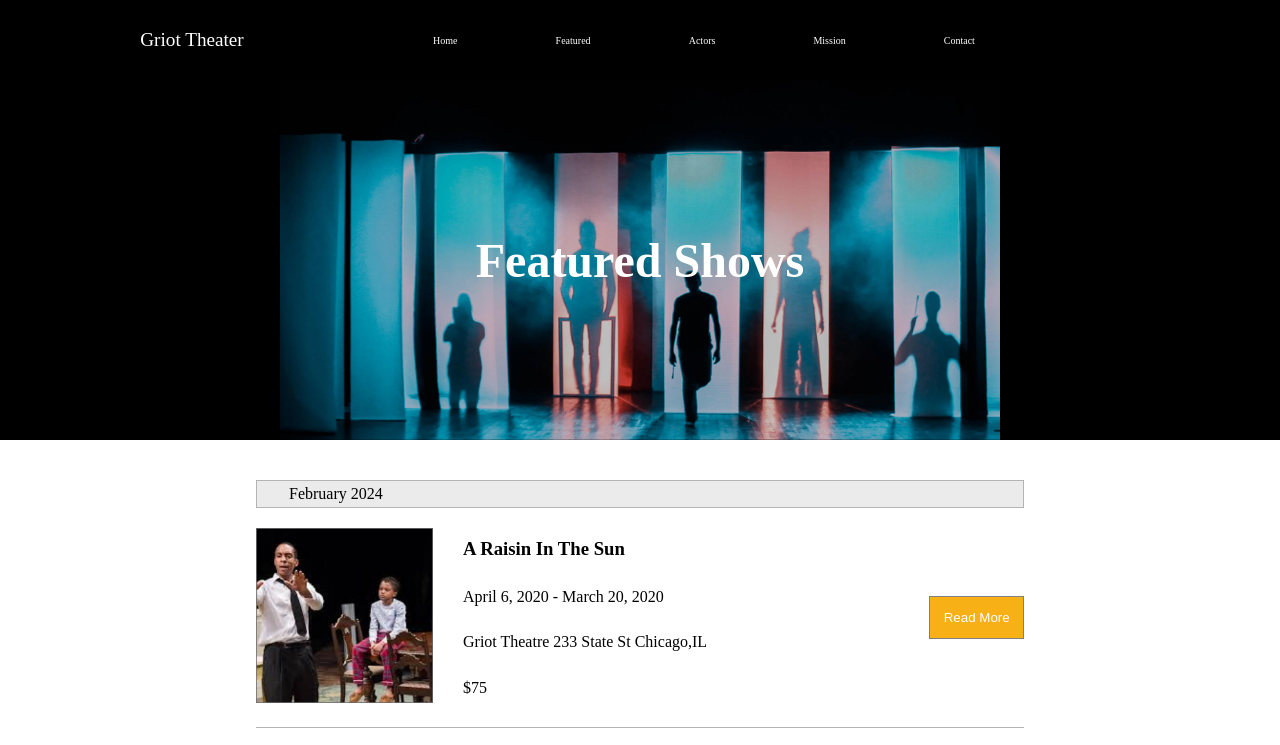
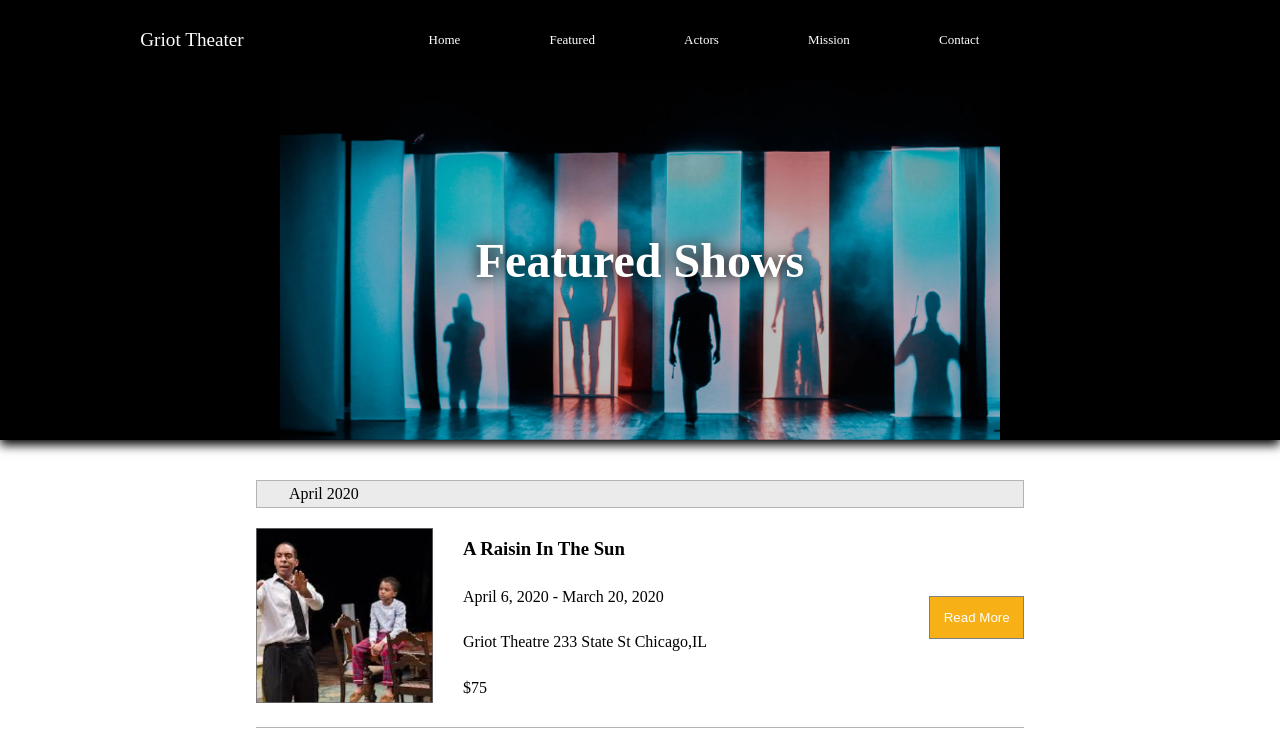
Before and after one commit to GeekAndDestroy/week1day3_hw_theater, a plain HTML site: page index.html in a window 1280 px wide. Shown: the top 745 px of the page. Drawn offline with Linux system fonts and the light colour scheme.

Commit message:
many minor adjustments

```diff
--- a/css/main.css
+++ b/css/main.css
@@ -6,7 +6,7 @@
     min-height: 100vh;
     display: grid;
     grid-template-columns: 20vw 1fr 20vw;
-    grid-template-rows: 10vh 45vh 1fr 40vh;
+    grid-template-rows: 10vh 45vh 3fr 300px;
     grid-template-areas:
     "nav nav nav"
     "featured featured featured"
@@ -21,8 +21,10 @@
 .nav {
     grid-area: nav;
     display: flex;
-
     background-color: black;
+    position: sticky;
+    top: 0;
+    z-index: 100;
 }
 
 .griot {
@@ -47,7 +49,7 @@
 }
 
 .nav-links a {
-    font-size: x-small;
+    font-size: small;
 }
 
 .nav-links > a:hover {
@@ -67,6 +69,11 @@
     align-items: center;
     justify-content: center;
     display: flex;
+    box-shadow: 0 5px 10px rgb(0, 0, 0);
+}
+
+.featured h1 {
+    filter: drop-shadow(0 0 2mm rgb(0, 0, 0));
 }
 
 .show-cards {
@@ -110,7 +117,6 @@
 .showbutton{
     display: flex;
     width: 25%;
-
     align-items: center;
     justify-content: right;
 }
@@ -136,18 +142,21 @@ button:hover {
     padding: 50px;
     background-color: black;
     color: white;
+    font-family: 'Arial Narrow', Arial, sans-serif;
     justify-content: space-around;
     align-items: center;
 }
 
 .mapcontainer {
+    display: flex;
     height: 100%;
     width: 40%;
-
+    justify-content: center;
 }
 
 .footmap {
-    width: 50%;
+    width: auto;
+    height: auto;
 }
 
 .footinfo {
--- a/index.html
+++ b/index.html
@@ -27,7 +27,7 @@
 
         <div class="show-cards">
             <div id="date">
-                <p>February 2024</p>
+                <p>April 2020</p>
             </div>
             <div class="show">
                 <div class="showimagecontainer">
```
